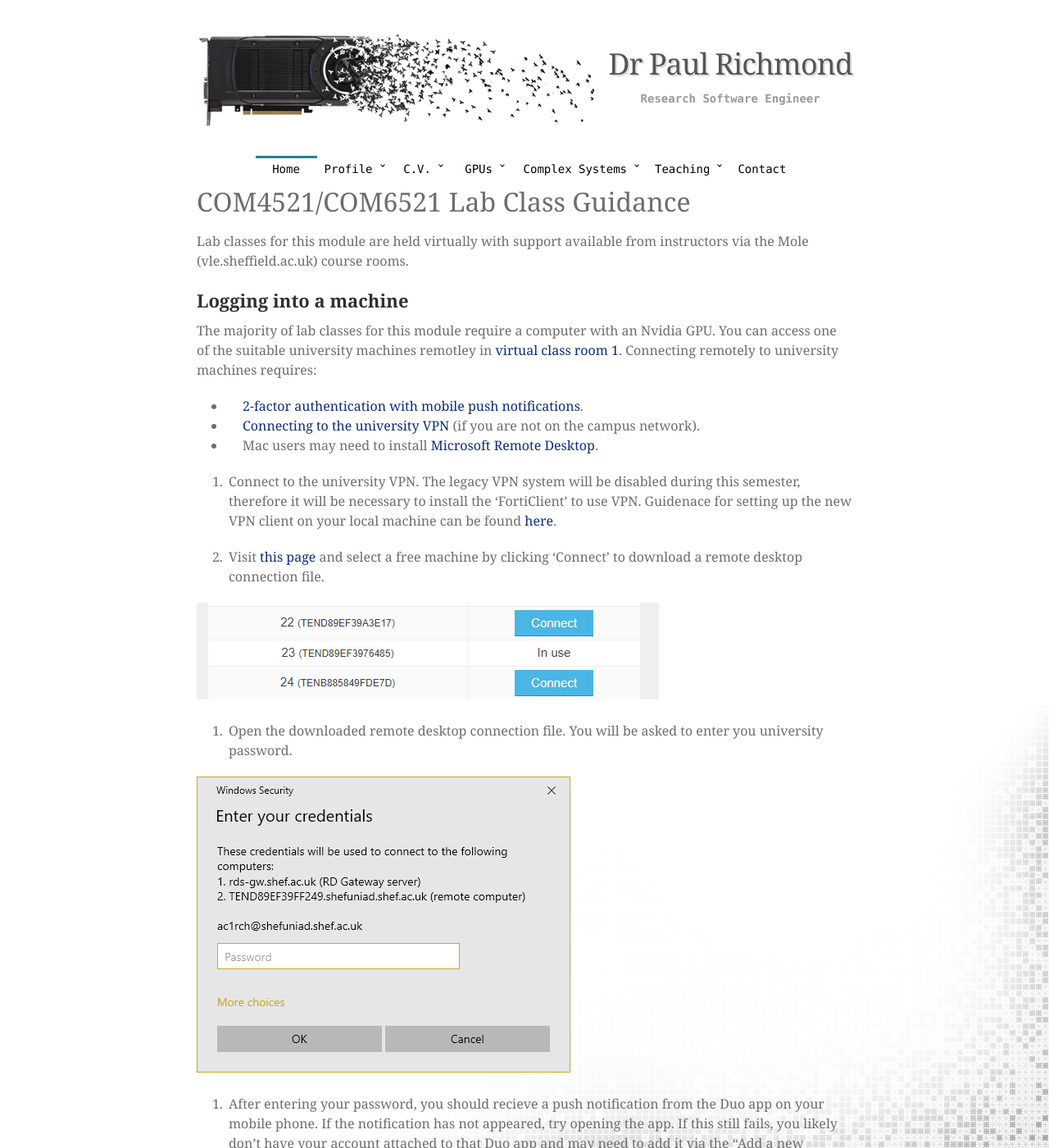
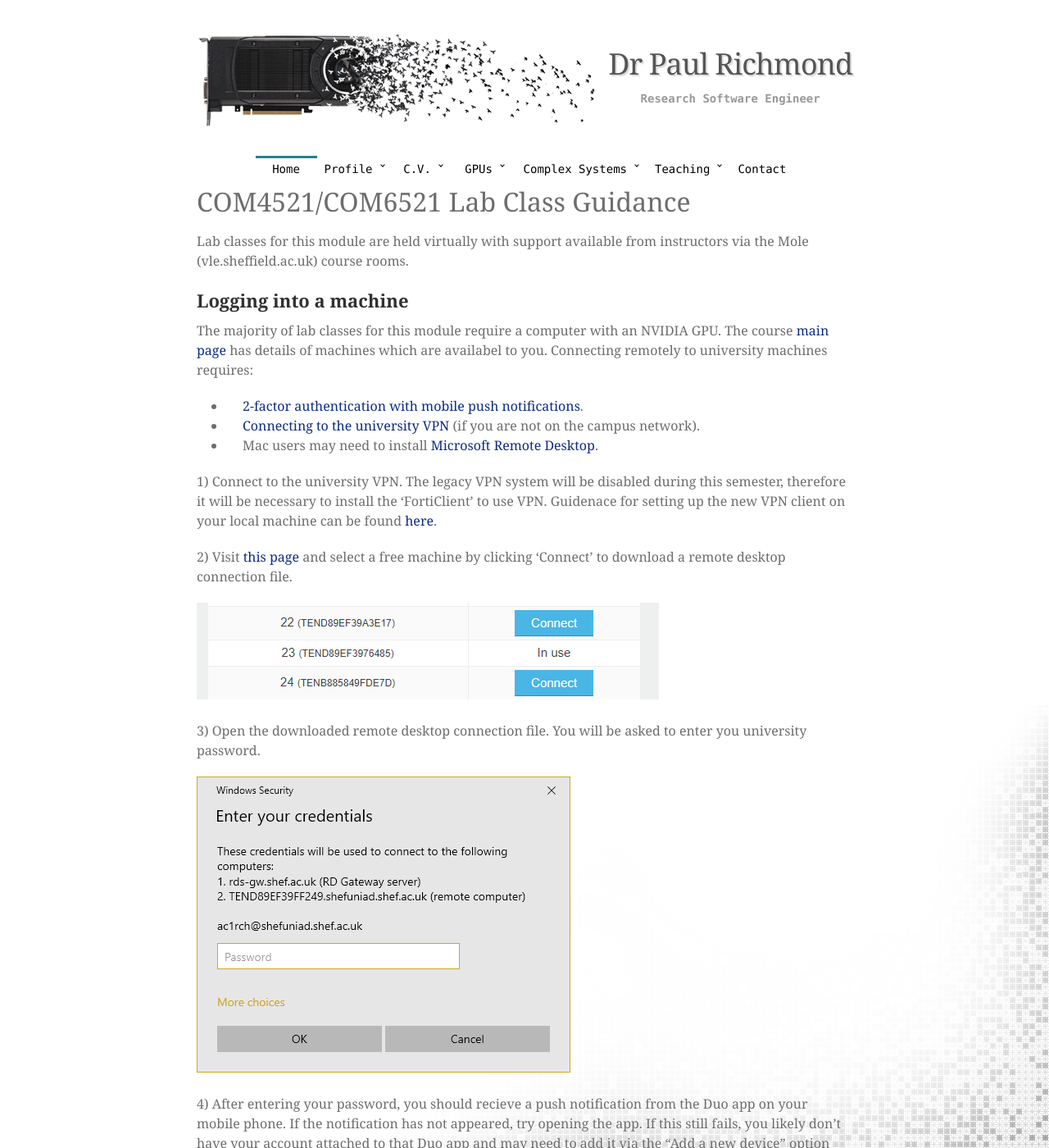
Before and after one commit to mondus/mondus.github.io, a Jekyll site: the page built from teaching/COM4521/lab_guide/index.md, in a window 1280 px wide and 1400 px high. Shown: the whole window at 82% size. Built offline with Jekyll 4.4.1, drawn with Linux system fonts in a browser that asks for light colours; nearby versions of some CDN libraries; some web fonts are replaced; our own code applies the rules of GitHub Pages for plain Markdown files; some of the changed text lies outside the part shown.

Commit message:
Update index.md

```diff
--- a/teaching/COM4521/lab_guide/index.md
+++ b/teaching/COM4521/lab_guide/index.md
@@ -4,64 +4,68 @@ Lab classes for this module are held virtually with support available from instr
 
 ## Logging into a machine
 
-The majority of lab classes for this module require a computer with an Nvidia GPU. You can access one of the suitable university machines remotley in [virtual class room 1](https://www.sheffield.ac.uk/findapc/rdp/room/37/pcs). Connecting remotely to university machines requires:
+The majority of lab classes for this module require a computer with an NVIDIA GPU. The course [main page](../) has details of machines which are availabel to you. Connecting remotely to university machines requires:
 * [2-factor authentication with mobile push notifications](https://sites.google.com/sheffield.ac.uk/mfa?pli=1&authuser=1).
 * [Connecting to the university VPN](https://www.sheffield.ac.uk/it-services/vpn) (if you are not on the campus network).
 * Mac users may need to install [Microsoft Remote Desktop](https://apps.apple.com/us/app/microsoft-remote-desktop/id1295203466?mt=12).
 
-1. Connect to the university VPN. The legacy VPN system will be disabled during this semester, therefore it will be necessary to install the 'FortiClient' to use VPN. Guidenace for setting up the new VPN client on your local machine can be found [here](https://www.sheffield.ac.uk/it-services/vpn).
+1) Connect to the university VPN. The legacy VPN system will be disabled during this semester, therefore it will be necessary to install the 'FortiClient' to use VPN. Guidenace for setting up the new VPN client on your local machine can be found [here](https://www.sheffield.ac.uk/it-services/vpn).
 
-2. Visit [this page](https://www.sheffield.ac.uk/findapc/rdp/room/37/pcs) and select a free machine by clicking 'Connect' to download a remote desktop connection file.
+2) Visit [this page](https://www.sheffield.ac.uk/findapc/rdp/room/37/pcs) and select a free machine by clicking 'Connect' to download a remote desktop connection file.
 
 ![Connect to a pc](1.png "Connect to a pc")
 
-3. Open the downloaded remote desktop connection file. You will be asked to enter you university password.
+3) Open the downloaded remote desktop connection file. You will be asked to enter you university password.
 
 ![Enter your password](2.png "Enter your password")
 
-4. After entering your password, you should recieve a push notification from the Duo app on your mobile phone. If the notification has not appeared, try opening the app.  If this still fails, you likely don't have your account attached to that Duo app and may need to add it via the "Add a new device" option from the 2-factor authentication screen  when logging into the website.
+4) After entering your password, you should recieve a push notification from the Duo app on your mobile phone. If the notification has not appeared, try opening the app.  If this still fails, you likely don't have your account attached to that Duo app and may need to add it via the "Add a new device" option from the 2-factor authentication screen  when logging into the website.
 
 ![Push notification](3.jpg "Push notification")
 
-5. When you first open Visual Studio 2019 on a remote machine you may be asked to login to validate the license.
+5) When you first open Visual Studio 2019 on a remote machine you may be asked to login to validate the license.
 Click "Check for an updated license", and select your user account.
 
 
 ![Visual Studio License](4.png "Visual Studio License")
 
-6. You should now be ready to complete the lab classes. Materials for the lab classes can be downloaded from the [course website](https://paulrichmond.shef.ac.uk/teaching/COM4521/). This will be updated weekly to add the new lab material and the previous weeks lab solutions.
+6) You should now be ready to complete the lab classes. Materials for the lab classes can be downloaded from the [course website](https://paulrichmond.shef.ac.uk/teaching/COM4521/). This will be updated weekly to add the new lab material and the previous weeks lab solutions.
 
 ## Recieving support during lab classes
 
-1. *todo* How to connect to Mole meetings?
+1) Lab classes should be joined via the [Blackboard Collaborate link](https://eu.bbcollab.com/collab/ui/session/join/14fe0893486748f9b6bb439e281954f5)
 
-2. *todo* How to raise hand in Mole meetings?
+2) To request help you can select the raise hand icon at the bottom of the screen. One of the lab demonstratiors will move you int a breakoutroom for discussion.
 
-3. In the top right corner of Visual Studio click the 'Live Share' button
+## Remote Assistance
+
+You can share your Visual Studio session with a lab demonstrator by completing the following steps:
+
+1)  In the top right corner of Visual Studio click the 'Live Share' button
 
 ![Live Share](7.png "Live share")
 
-4. Click ok to pass the next dialog
+2) Click ok to pass the next dialog
 
 ![Firewall 1](8.png "Firewall 2")
 
-5. Click cancel if a windows firewall dialog appears.
+3) Click cancel if a windows firewall dialog appears.
 
 ![Firewall 2](9.png "Firewall 2")
 
-6. When live share has initialised, the "Live Share" button will change to "Sharing". Click it will now give you the option to copy the share link. Copy this link and send it to the lab assistant when you have been moved to a private room in the Mole classroom.
+4) When live share has initialised, the "Live Share" button will change to "Sharing". Click it will now give you the option to copy the share link. Copy this link and send it to the lab assistant when you have been moved to a private room in the Mole classroom.
 
 ![Sharing](11.png "Sharing")
 
-7. When the lab assistant has connected you should recieve a notification and they will appear as a participant in the Live Share panel.
+5) When the lab assistant has connected you should recieve a notification and they will appear as a participant in the Live Share panel.
 
 ![Participants](11.png "Participants")
 
-8. Whilst providing support, the lab assistant may request access to edit/build/run your code. This will appear as a yellow bar. If the name of the request corresponds to a lab assistant, you should approve these requests.
+6) Whilst providing support, the lab assistant may request access to edit/build/run your code. This will appear as a yellow bar. If the name of the request corresponds to a lab assistant, you should approve these requests.
 
 ![Request Access](12.png "Request Access")
 
-9. It may also be necessary to share read/write access to a terminal window. (Remote participants cannot see the output window when debugging, but can execute the application manually from the shared terminal window).
+7) It may also be necessary to share read/write access to a terminal window. (Remote participants cannot see the output window when debugging, but can execute the application manually from the shared terminal window).
 
 ![Request Access](13.png "Request Access")
 
```
